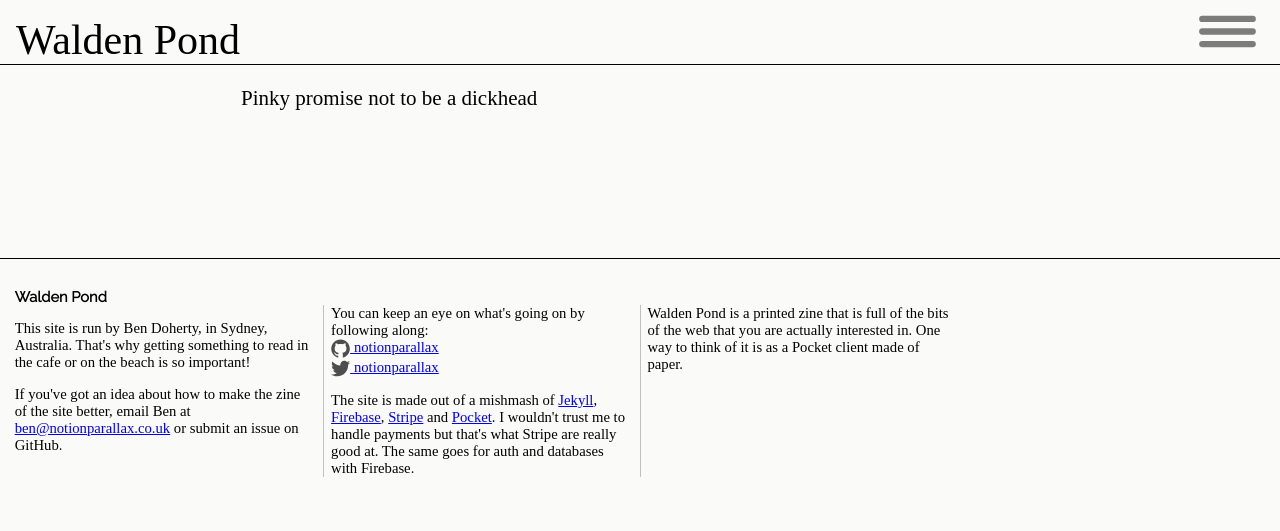
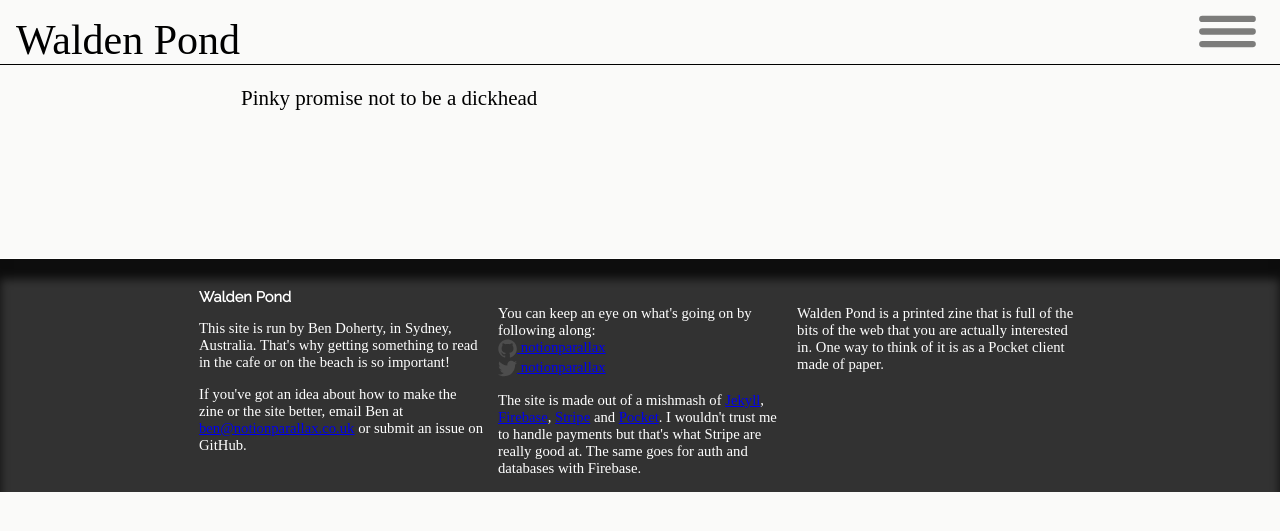
Before and after one commit to notionparallax/wp2frontEnd, a Jekyll site: the page built from tos.md, in a window 1280 px wide. Shown: the top 531 px of the page. Built offline with Jekyll 4.4.1, drawn with Linux system fonts in a browser that asks for light colours; some web fonts are replaced.

Commit message:
Make footers centre better
and make it black

```diff
--- a/_includes/footer.html
+++ b/_includes/footer.html
@@ -1,13 +1,11 @@
 <footer class="site-footer">
-
+  <div class="footer-content">
     <h2 class="footer-heading">{{ site.title }}</h2>
-
 
     <div class="footer-col">
       <p>This site is run by Ben Doherty, in Sydney, Australia. That's why getting something to read in the cafe or on the beach is so important!</p>
 
-        <p>If you've got an idea about how to make the zine of the site better, email Ben at <a href="mailto:{{ site.email }}">{{ site.email }}</a> or submit an issue on GitHub.</p>
-
+      <p>If you've got an idea about how to make the zine or the site better, email Ben at <a href="mailto:{{ site.email }}">{{ site.email }}</a> or submit an issue on GitHub.</p>
     </div>
 
     <div class="footer-col">
@@ -39,12 +37,12 @@
       <p>{{ site.description }}</p>
     </div>
   </div>
-
-
+</footer>
 
   {% if page.has-math%}
     <script type="text/javascript" async
       src="https://cdnjs.cloudflare.com/ajax/libs/mathjax/2.7.1/MathJax.js?config=TeX-AMS-MML_HTMLorMML">
     </script>
   {% endif %}
+
 </footer>
--- a/css/main.css
+++ b/css/main.css
@@ -321,17 +321,24 @@ blockquote p {
 
 /* footer */
 footer {
+  background-color: hsla(0, 0%, 0%, 0.8);
   border-top: 1px solid;
+  box-shadow: inset 0px 20px 10px 0px rgba(0, 0, 0, 0.75);
+  color: white;
   column-rule: 1px solid silver;
-  column-width: 17em;
   font-size: 70%;
   margin-top: 10em;
   padding: 1em;
 }
+.footer-content {
+  column-width: 17em;
+  margin: auto;
+  max-width: 60em;
+}
 footer h2 {
   column-span: all;
 }
-footer div {
+.footer-content div {
   break-inside: avoid-column;
 }
 .social-media-list {
```
Lines whose indentation alone changed are shown as unchanged.
